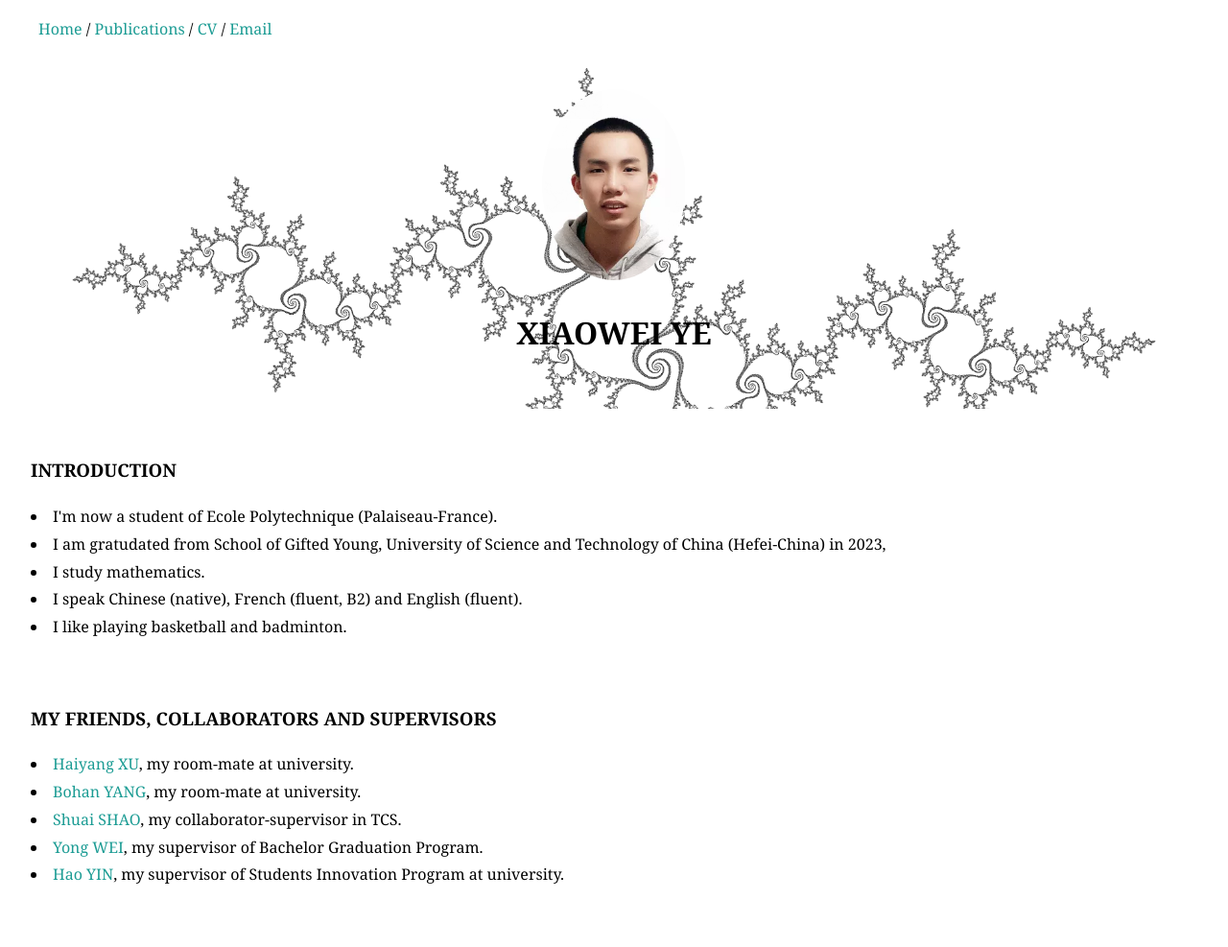
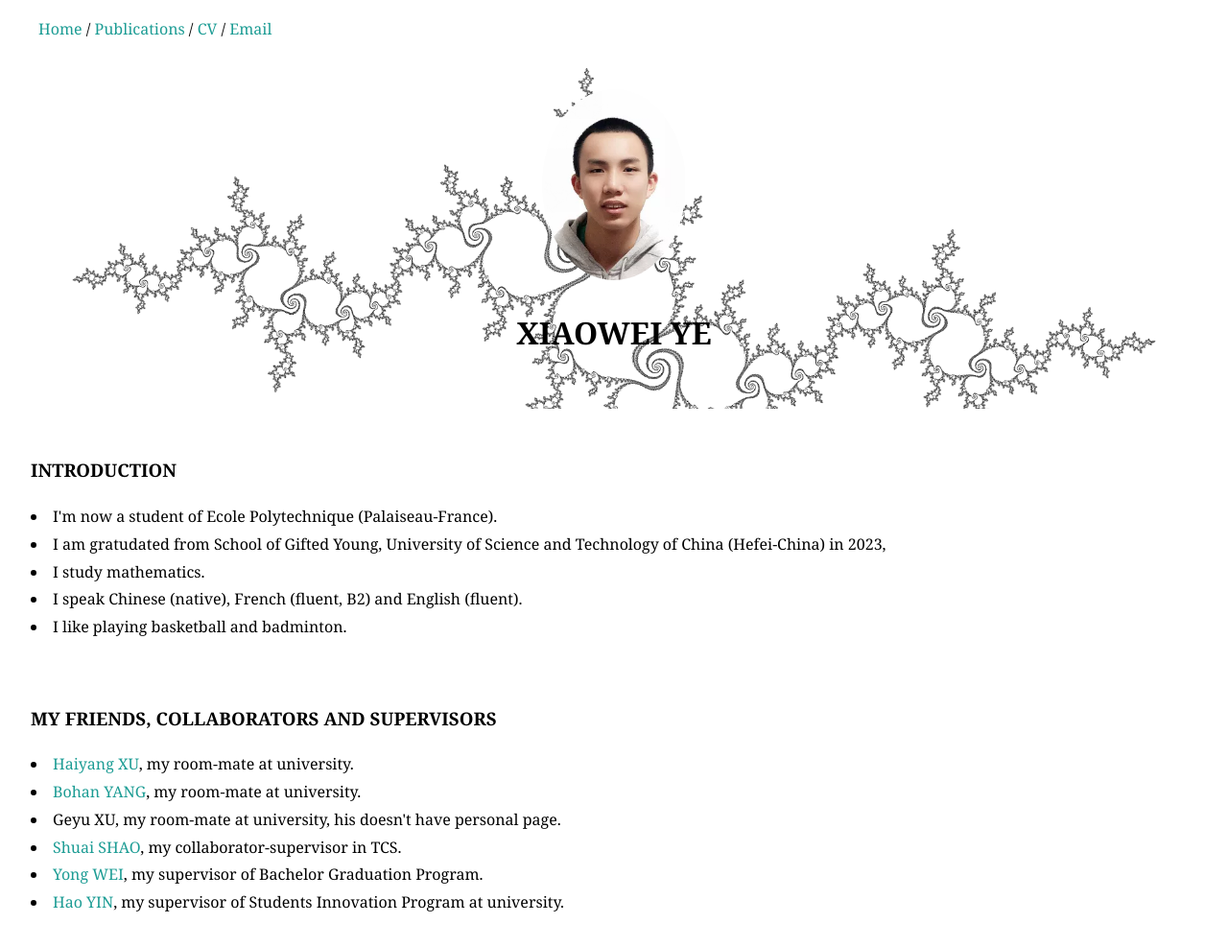
Before and after one commit to XiaoweiYEXavier/XiaoweiYEXavier.github.io, a Jekyll site: the page built from index.html, in a window 1280 px wide. Shown: the whole page at 96% size. Built offline with Jekyll 4.4.1, drawn with Linux system fonts in a browser that asks for light colours; some web fonts are replaced; before the commit the page ends 958 px from its top, so only the background shows below that.

Commit message:
Update index.html

```diff
--- a/index.html
+++ b/index.html
@@ -24,6 +24,7 @@ title: YE Xiaowei
 		<u1>
             <li><a href="https://xxuhaiyang.github.io/">Haiyang XU</a>, my room-mate at university.  </li>
             <li><a href="https://starkerfirst.github.io/">Bohan YANG</a>, my room-mate at university.  </li>
+	    <li>Geyu XU, my room-mate at university, his doesn't have personal page.  </li>
             <li><a href="http://staff.ustc.edu.cn/~wwwucuc/">Shuai SHAO</a>, my collaborator-supervisor in TCS.  </li>
 	    <li><a href="https://faculty.ustc.edu.cn/weiyong/en/index/63449/list/index.htm">Yong WEI</a>, my supervisor of Bachelor Graduation Program.  </li>
             <li><a href="http://staff.ustc.edu.cn/~haoyin/">Hao YIN</a>, my supervisor of Students Innovation Program at university. </li>
```
